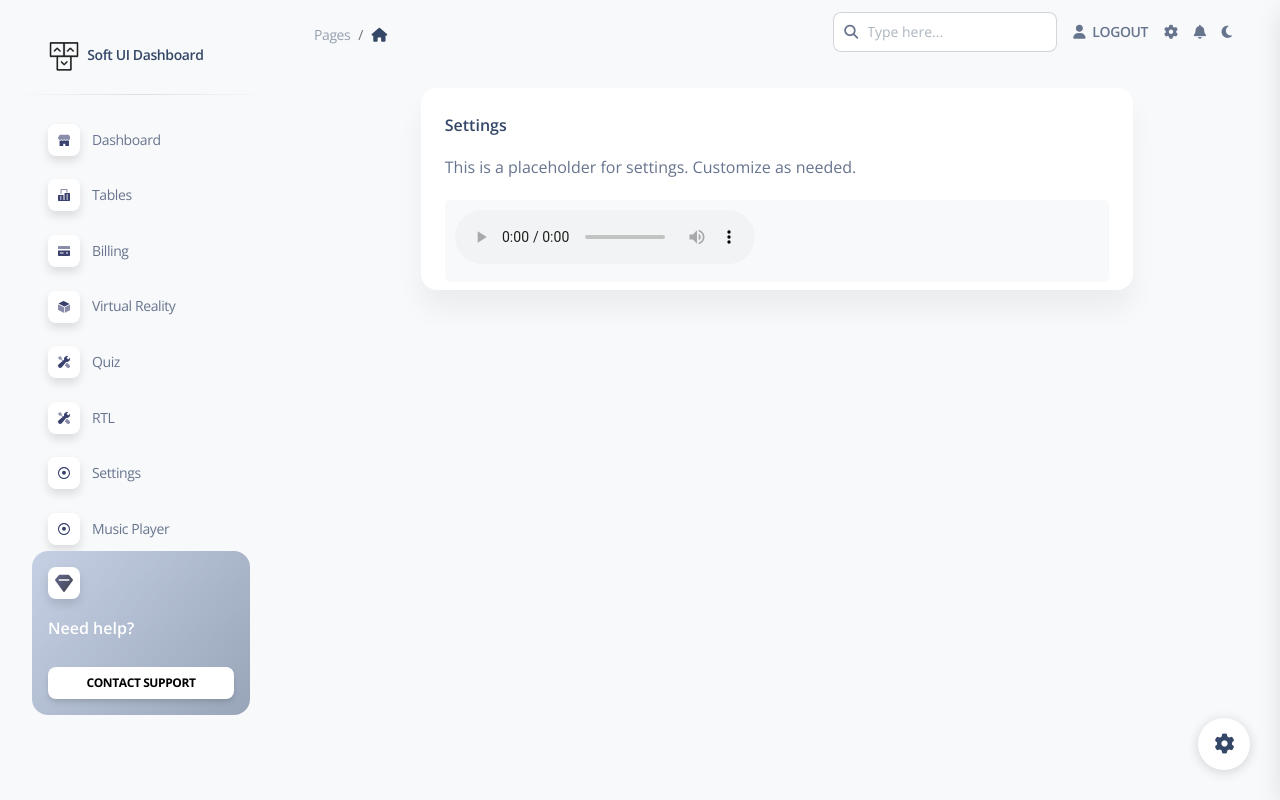
After one commit to mmaleki92/fastapi_project, a FastAPI app: template src/templates/home/music_player.html in a window 1280 px wide. The commit adds this page. Run offline with FastAPI, Linux system fonts and the light colour scheme; the template is opened without the code that fills it, so the values that code supplies are empty; parts of the project's set-up code (start-up, migrations or seed data) failed here and were passed over; some libraries are stand-ins or nearby versions.

Commit message:
added music player

```diff
--- a/src/routers/ui_routes.py
+++ b/src/routers/ui_routes.py
@@ -159,6 +159,12 @@ def rtl(request: Request):
 def settings(request: Request):
     return TEMPLATES.TemplateResponse("home/settings.html", {"request": request})
 
+@router.get('/music_player', status_code=status.HTTP_200_OK)
+@oauth2.auth_required
+def music_player(request: Request):
+    return TEMPLATES.TemplateResponse("home/music_player.html", {"request": request})
+
+
 @router.get("/quiz", name="quiz")
 @oauth2.auth_required
 def quiz(request: Request):
--- /dev/null
+++ b/src/templates/home/music_player.html
@@ -0,0 +1,46 @@
+{% extends 'layouts/base.html' %}
+
+{% block title %} Settings {% endblock title %}
+
+{% block stylesheets %}
+<!-- Add any specific CSS files for the settings page here if needed -->
+<style>
+/* Basic styling for the music player; customize as needed */
+.audio-player {
+  margin-top: 20px;
+  background-color: #f8f9fa;
+  border-radius: 5px;
+  padding: 10px;
+}
+</style>
+{% endblock stylesheets %}
+
+{% block content %}
+<div class="container-fluid py-4">
+  <div class="row">
+    <div class="col-lg-9 col-12 mx-auto">
+      <div class="card mb-4">
+        <div class="card-header pb-0">
+          <h6>Settings</h6>
+        </div>
+        <div class="card-body px-4 pt-2 pb-2">
+          <!-- Settings form or content goes here -->
+          <p>This is a placeholder for settings. Customize as needed.</p>
+
+          <!-- Music Player -->
+          <div class="audio-player">
+            <audio controls>
+              <source src="{{ url_for('static', path='audio/audio_default.mp3') }}" type="audio/mp3">
+              Your browser does not support the audio element.
+            </audio>
+          </div>
+        </div>
+      </div>
+    </div>
+  </div>
+</div>
+{% endblock content %}
+
+{% block javascripts %}
+<!-- Add any specific JavaScript files for the settings page here if needed -->
+{% endblock javascripts %}
--- a/src/templates/includes/sidebar.html
+++ b/src/templates/includes/sidebar.html
@@ -115,7 +115,7 @@
           <a class="nav-link {% if 'rtl' in segment %} active {% endif %}" href="{{ url_for('rtl') }}">
             <div class="icon icon-shape icon-sm shadow border-radius-md bg-white text-center me-2 d-flex align-items-center justify-content-center">
               <svg width="12px" height="12px" viewBox="0 0 40 40" version="1.1" xmlns="http://www.w3.org/2000/svg" xmlns:xlink="http://www.w3.org/1999/xlink">
-                <title>settings</title>
+                <title>RTL</title>
                 <g stroke="none" stroke-width="1" fill="none" fill-rule="evenodd">
                   <g transform="translate(-2020.000000, -442.000000)" fill="#FFFFFF" fill-rule="nonzero">
                     <g transform="translate(1716.000000, 291.000000)">
@@ -143,6 +143,19 @@
               </svg>
             </div>
             <span class="nav-link-text ms-1">Settings</span>
+          </a>
+        </li>
+        <li class="nav-item">
+          <a class="nav-link {% if 'music_player' in segment %} active {% endif %}" href="{{ url_for('music_player') }}">
+            <div class="icon icon-shape icon-sm shadow border-radius-md bg-white text-center me-2 d-flex align-items-center justify-content-center">
+              <svg width="12px" height="12px" viewBox="0 0 40 40" xmlns="http://www.w3.org/2000/svg">
+                <!-- Insert your SVG XML here for the music_player icon -->
+                <title>Music Player</title>
+                <!-- Example Path, replace with your actual icon path -->
+                <path class="color-background" d="M20,12.5 C16.41015,12.5 13.5,15.41015 13.5,19 C13.5,22.58985 16.41015,25.5 20,25.5 C23.58985,25.5 26.5,22.58985 26.5,19 C26.5,15.41015 23.58985,12.5 20,12.5 Z M20,0 C8.954305,0 0,8.954305 0,20 C0,31.045695 8.954305,40 20,40 C31.045695,40 40,31.045695 40,20 C40,8.954305 31.045695,0 20,0 Z M20,36.25 C11.17845,36.25 3.75,28.82155 3.75,20 C3.75,11.17845 11.17845,3.75 20,3.75 C28.82155,3.75 36.25,11.17845 36.25,20 C36.25,28.82155 28.82155,36.25 20,36.25 Z"></path>
+              </svg>
+            </div>
+            <span class="nav-link-text ms-1">Music Player</span>
           </a>
         </li>
         <li class="nav-item mt-3">
```
Also changed, not shown: 1 other file.
